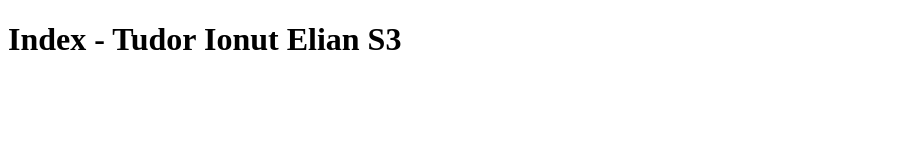
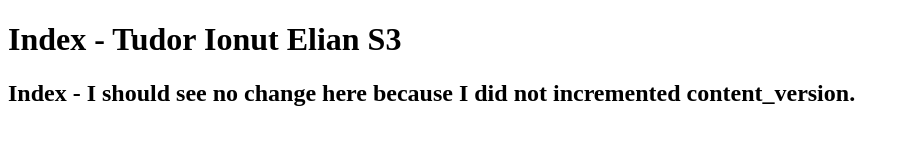
Before and after one commit to TudorIonutElian/terraform-beginner-bootcamp-2023, a plain HTML site: page public/index.html in a window 1280 px wide. Shown: the whole page, without its empty margins (0-909 px from the left). Drawn offline with Linux system fonts and the light colour scheme.

Commit message:
Update index file to see it wont be updated

```diff
--- a/public/index.html
+++ b/public/index.html
@@ -5,5 +5,6 @@
 </head>
 <body>
     <h1>Index - Tudor Ionut Elian S3</h1>
+    <h2>Index - I should see no change here because I did not incremented content_version.</h2>
 </body>
 </html>
```
